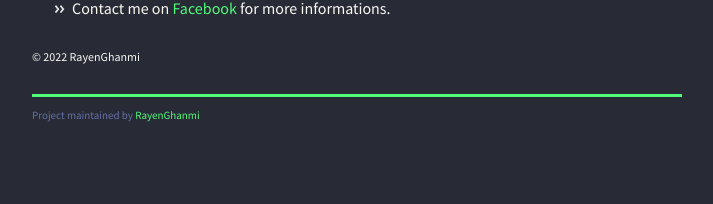
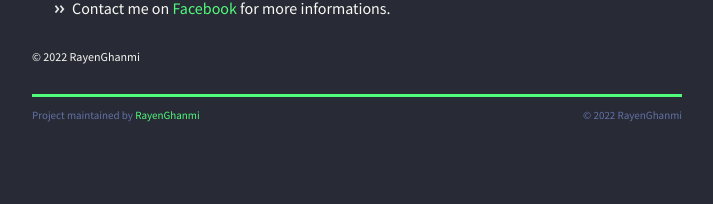
Before and after one commit to RayenGhanmi/rayenghanmi.github.io, a Jekyll site: the page built from README.md, in a window 1280 px wide. Shown: the part 1323-1527 px from the top of the page, without its empty margins (283-996 px from the left). Built offline with Jekyll 4.4.1, drawn with Linux system fonts in a browser that asks for light colours; nearby versions of some CDN libraries; our own code applies the rules of GitHub Pages for plain Markdown files; the repository's description, which GitHub fills in, is left out.

Commit message:
Update default.html

```diff
--- a/_layouts/default.html
+++ b/_layouts/default.html
@@ -58,6 +58,7 @@
         <div id="footer">
           <hr />
           <span class="credits left">Project maintained by <a href="{{ site.github.owner_url }}">{{ site.github.owner_name }}</a></span>
+          <span class="credits right">© 2022 RayenGhanmi</span>
         </div>
       </section>
 
```
